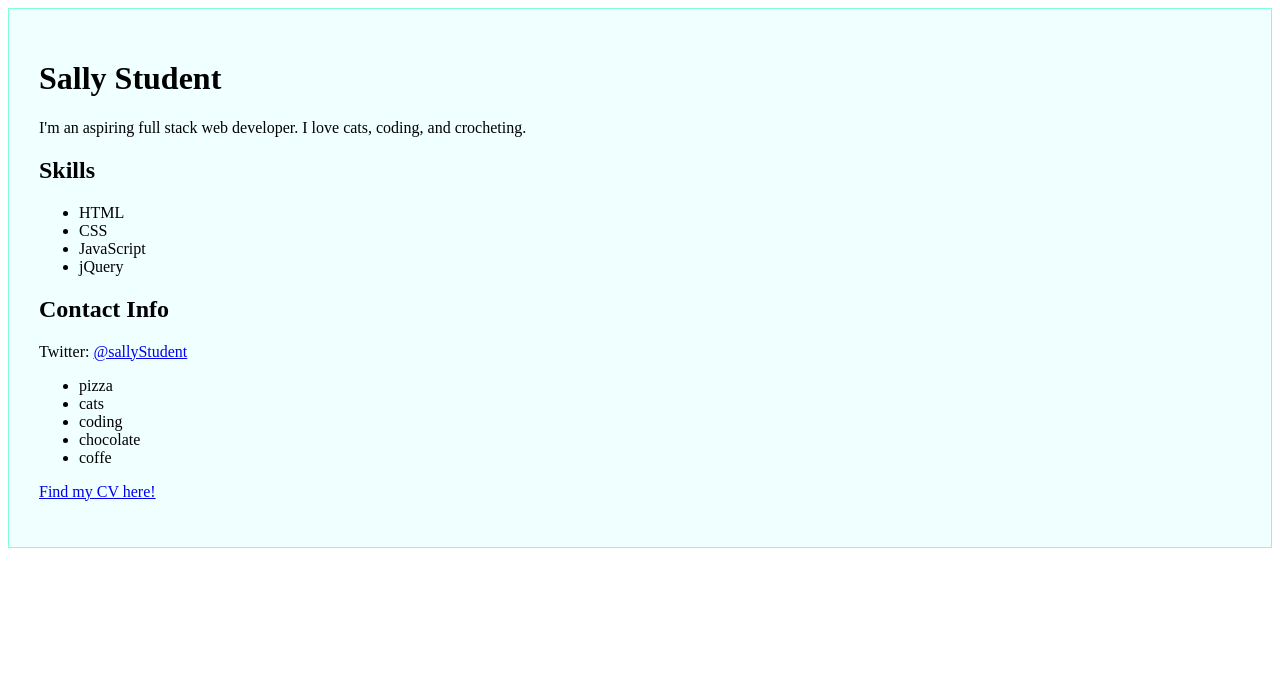
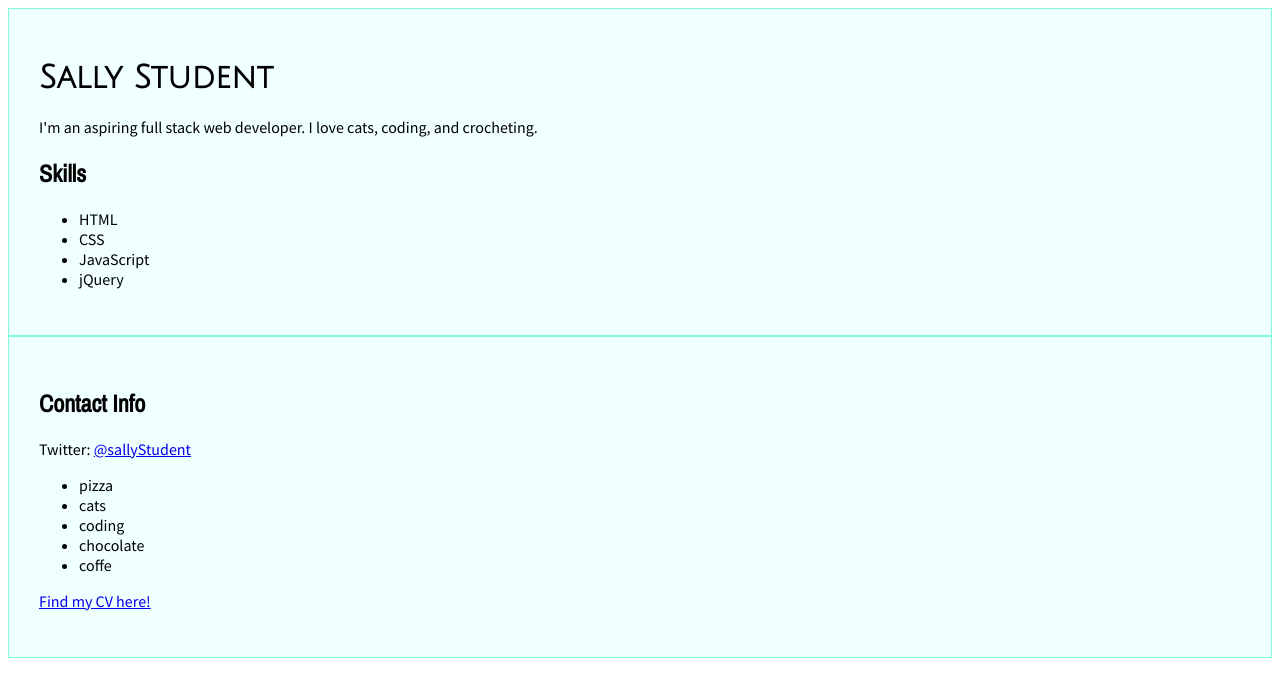
Before and after one commit to paulohcorreia/sally-the-student, a plain HTML site: page index.html in a window 1280 px wide. Drawn offline with nearby package versions, Linux system fonts and the light colour scheme.

Commit message:
Updated Index and Main files.

```diff
--- a/index.html
+++ b/index.html
@@ -3,6 +3,7 @@
 <head>
 	<title>Sally Student | About me</title>
 	<link rel="stylesheet" type="text/css" href="main.css">
+	<link href="https://fonts.googleapis.com/css?family=Archivo+Narrow|Julius+Sans+One|Source+Sans+Pro" rel="stylesheet">
 </head>
 <body>
 	<div>
@@ -15,7 +16,8 @@
 	    <li>JavaScript</li>
 	    <li>jQuery</li>
 	  </ul>
-	  <!-- Here we start the second part of our code -->
+	</div>
+	<div><!-- Here we start the second part of our code -->
 	  <h2>Contact Info</h2>
 	  <p>Twitter: <a href="twitter.com/sallyStudent">@sallyStudent</a></p>
 	  <p>
@@ -29,5 +31,6 @@
 	  </p>
 	  <p><a href="sallycv.html">Find my CV here!</a></p>
 	</div>
+
 </body>
 </html>
--- a/main.css
+++ b/main.css
@@ -3,3 +3,13 @@ div {
   border: 1px solid aquamarine;
   padding: 30px;
 }
+h1 {
+	font-family: 'Julius Sans One', sans-serif;
+}
+h2,h3 {
+	font-family: 'Archivo Narrow', sans-serif;
+}
+
+p,ul,li {
+	font-family: 'Source Sans Pro', sans-serif;
+}
```
